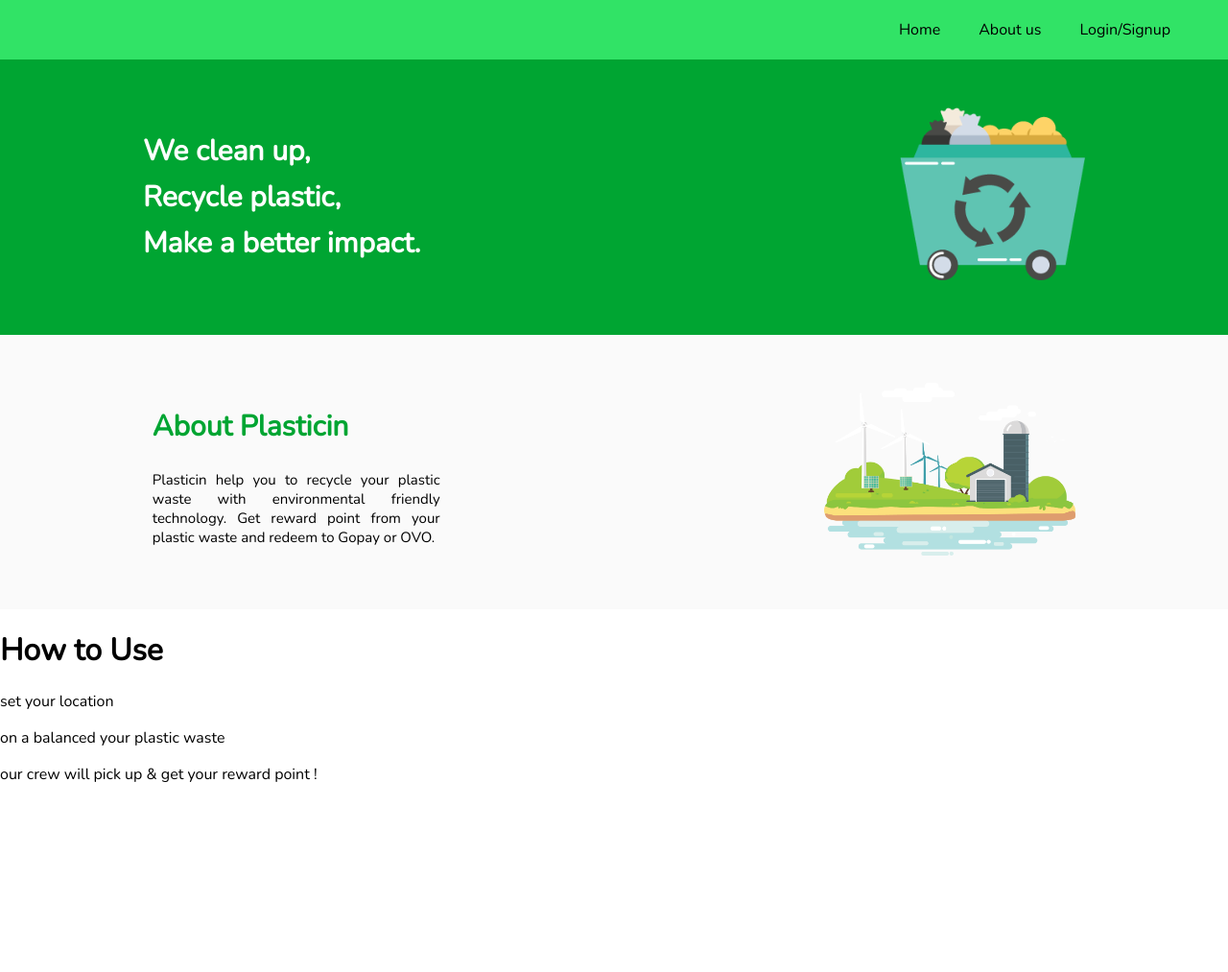
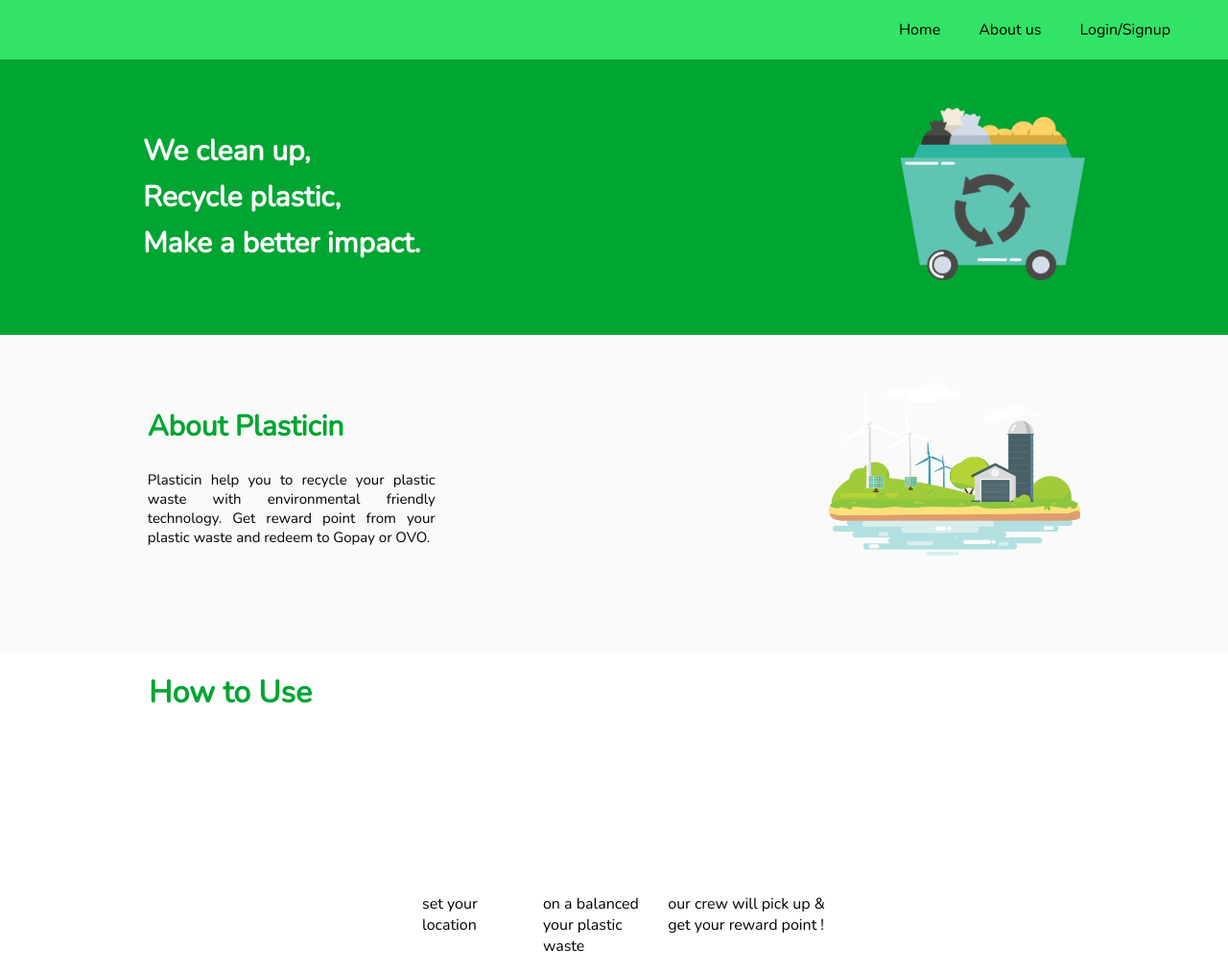
Before and after one commit to plasticin-indonesia/plasticin-web, a plain HTML site: page index.html in a window 1280 px wide. Shown: the whole page at 96% size. Before the commit the page ends 834 px from the top, so only its background shows below. Drawn offline with nearby package versions, Linux system fonts and the light colour scheme.

Commit message:
modifief home page

```diff
--- a/index.css
+++ b/index.css
@@ -53,6 +53,7 @@ body {
   justify-content: center;
   padding: 50px;
   background-color: #fafafa;
+  height: 230px;
 }
 
 .about-info {
@@ -62,6 +63,11 @@ body {
   font-size: 20px;
   color: #00a532;
 }
+.about-title {
+  display: flex;
+  margin-top: 0px;
+  padding-top: 0px;
+}
 
 .text {
   text-align: justify;
@@ -69,9 +75,39 @@ body {
   font-size: 15px;
   margin-top: 0px;
   color: black;
+  padding-top: 0px;
 }
 
 .about-photo {
   height: 180px;
-  padding-left: 400px;
+  padding-left: 410px;
 }
+
+.using {
+  display: flex;
+  justify-content: center;
+  margin-right: 800px;
+  color: #00a532;
+}
+
+.using-content {
+  display: flex;
+  justify-content: space-between;
+  padding: 150px 0px 0 0px;
+}
+
+.content-middle {
+  display: block;
+  margin-right: 0px;
+  margin-left: 0px;
+}
+
+.content-left {
+  margin-right: 60px;
+  margin-left: 440px;
+}
+
+.content-right {
+  margin-left: 0px;
+  margin-right: 400px;
+}
--- a/index.html
+++ b/index.html
@@ -49,10 +49,14 @@
         <img class="about-photo" src="images/about-us.png" alt="about-us" />
       </div>
 
-      <h1>How to Use</h1>
-      <p>set your location</p>
-      <p>on a balanced your plastic waste</p>
-      <p>our crew will pick up & get your reward point !</p>
+      <h1 class="using">How to Use</h1>
+      <section class="using-content">
+        <p class="content-left">set your location</p>
+        <p class="content-middle">on a balanced your plastic waste</p>
+        <p class="content-right">
+          our crew will pick up & get your reward point !
+        </p>
+      </section>
     </div>
   </body>
 </html>
```
